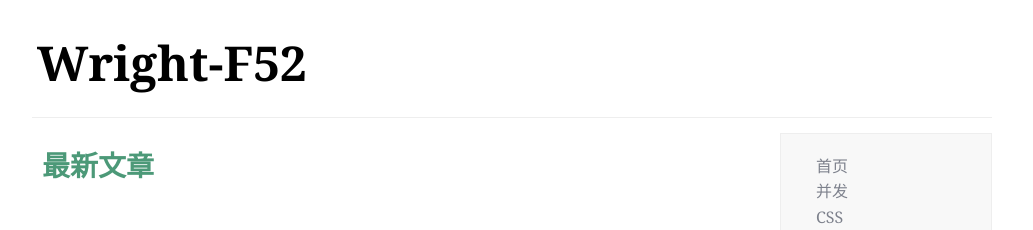
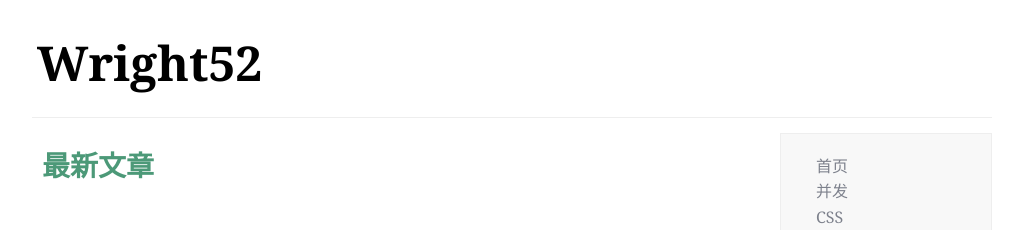
Before and after one commit to Qing-Shuang/Bird, a Jekyll site: the page built from index.html, in a window 1280 px wide. Shown: the top 230 px of the page, without its empty margins (128-1161 px from the left). Built offline with Jekyll 4.4.1, drawn with Linux system fonts in a browser that asks for light colours; Markdown is read by kramdown in place of the engine named in the settings; the list of posts is cut into pages by our own code.

Commit message:
修改网站名称

```diff
--- a/_layouts/default.html
+++ b/_layouts/default.html
@@ -10,7 +10,7 @@
 
     <body>
     <div id="header">
-    	<a href="{{ site.baseurl }}">Wright-F52</a>
+    	<a href="{{ site.baseurl }}">Wright52</a>
     </div>
 
     <div>
--- a/_layouts/navigation.html
+++ b/_layouts/navigation.html
@@ -10,7 +10,7 @@
     <body>
 		<div id="container">
 			<div id="header">
-    			<a href="{{ site.baseurl }}">Wright-F52</a>
+    			<a href="{{ site.baseurl }}">Wright52</a>
     		</div>
 
 			<div id="content">
```
